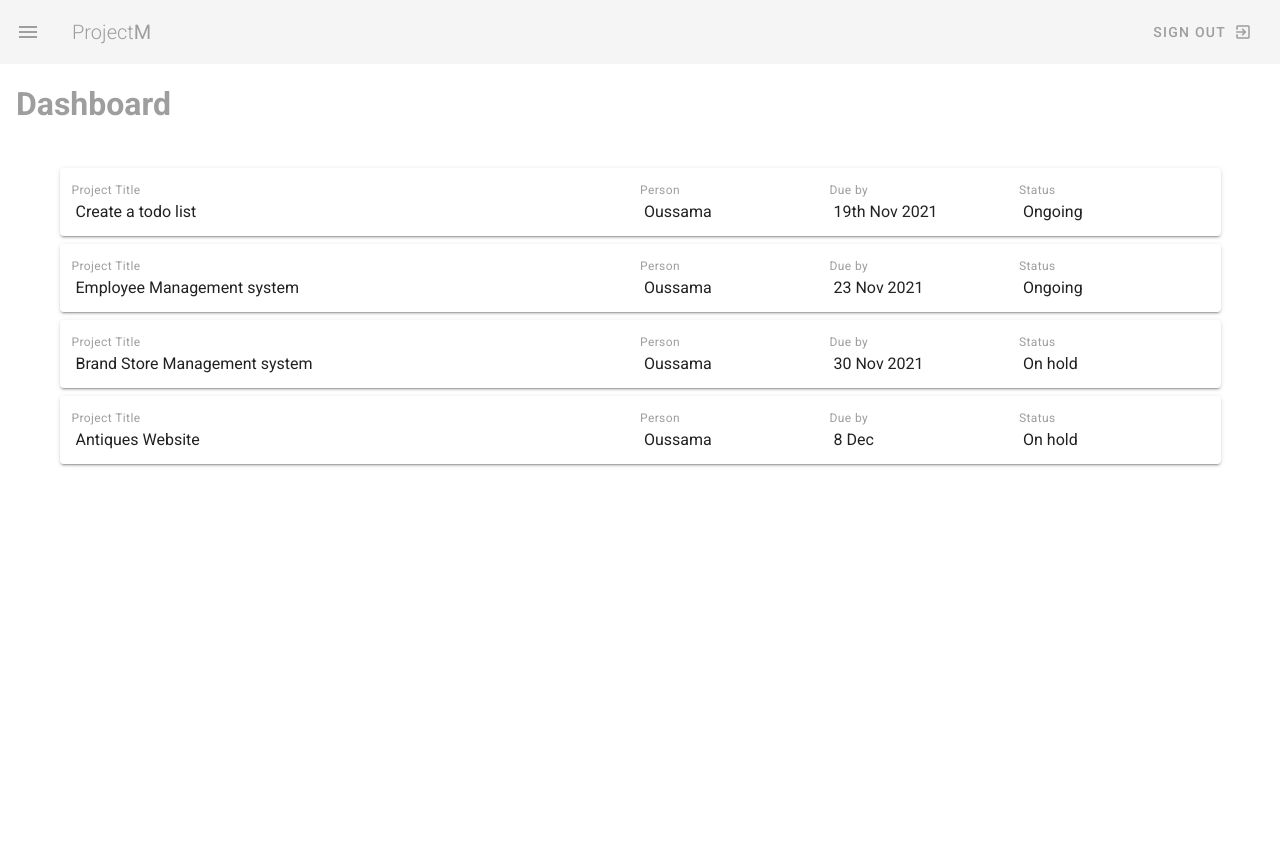
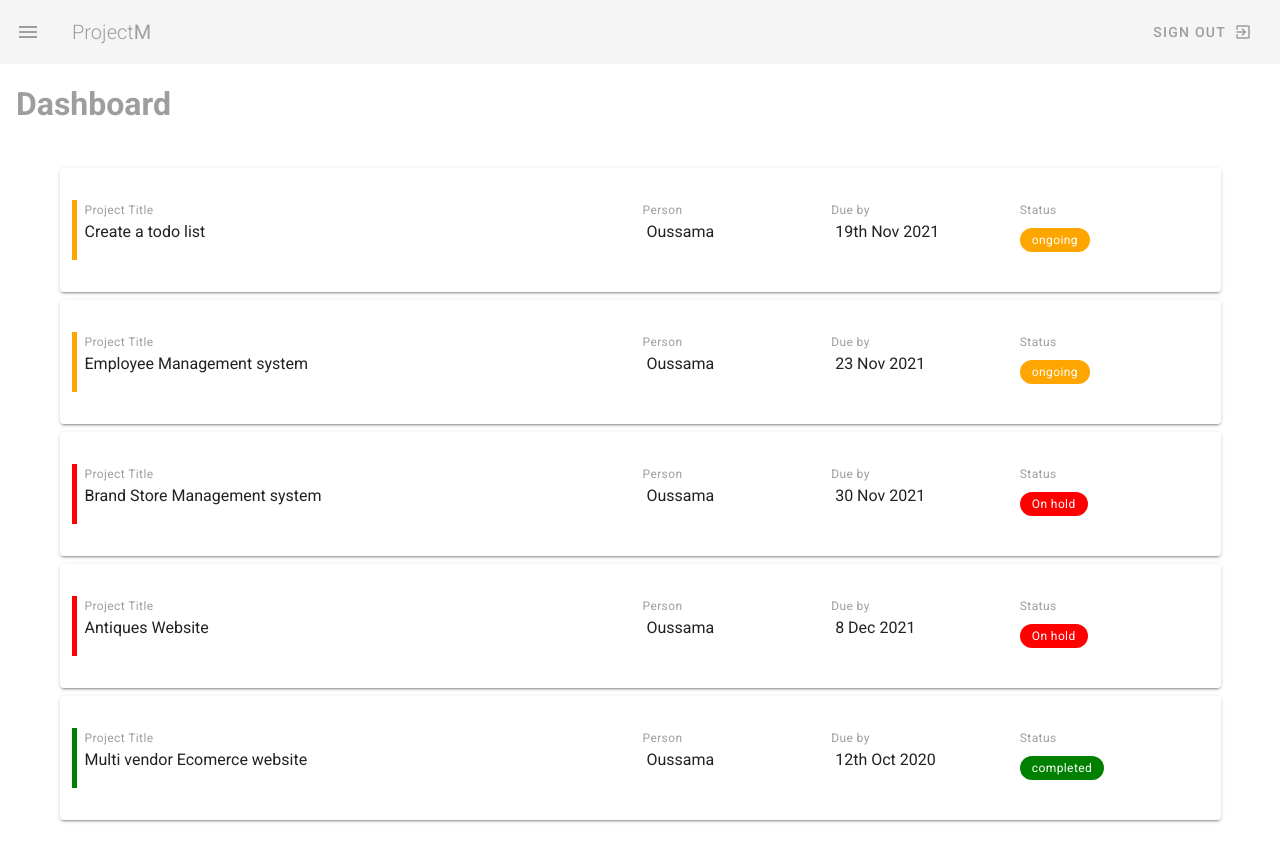
Before and after one commit to Reghay-repo/todo-app-vuetify, a Vue app: page / in a window 1280 px wide. Shown: the top 862 px of the page. Before the commit the page ends 800 px from the top, so only its background shows below. Built offline with nearby package versions, Linux system fonts and the light colour scheme.

Commit message:
stytled project layout and coomponents in dashboard

```diff
--- a/src/views/Dashboard.vue
+++ b/src/views/Dashboard.vue
@@ -3,12 +3,12 @@
     <h1 class="subheading grey--text">Dashboard</h1>
 
     <v-container class="my-5">
-      <v-card  class="pa-3 my-2" v-for="project in projects" :key="project.id">
+      <v-card  class="pa-3 my-2 " v-for="project in projects" :key="project.id">
         <v-container>
-          <v-layout row wrap>
+          <v-layout row wrap :class="`my-2  project ${project.status}`" >
           <v-flex xs12 md6>
-            <div  class="caption grey--text" >Project Title</div>
-            <div class="ml-1">{{ project.title }}</div>
+            <div  class="caption grey--text ml-2 " >Project Title</div>
+            <div class="ml-2">{{ project.title }}</div>
           </v-flex>
           <v-flex xs6 s4 md2 >
             <div  class="caption grey--text">Person</div>
@@ -20,7 +20,15 @@
           </v-flex>
           <v-flex xs2 s4 md2 >
             <div  class="caption grey--text">Status</div>
-            <div class="ml-1">{{ project.status }} </div>
+             <div id="chip-container">
+              <v-chip
+                  pill
+                  small
+                  class="my-2 caption"
+                  text-color="white"
+                  :class="project.status"
+                >{{ project.status }} </v-chip>
+             </div>
           </v-flex>
         </v-layout>
         </v-container>
@@ -36,10 +44,11 @@
     data() {
       return {
         projects : [
-          {id: '1' ,title: 'Create a todo list', person: 'Oussama', due : '19th Nov 2021', status: 'Ongoing'},
-          {id: '2' ,title: 'Employee Management system', person: 'Oussama', due : '23 Nov 2021', status: 'Ongoing'},
+          {id: '1' ,title: 'Create a todo list', person: 'Oussama', due : '19th Nov 2021', status: 'ongoing'},
+          {id: '2' ,title: 'Employee Management system', person: 'Oussama', due : '23 Nov 2021', status: 'ongoing'},
           {id: '3' ,title: 'Brand Store Management system ', person: 'Oussama', due : '30 Nov 2021', status: 'On hold'},
-          {id: '4' ,title: 'Antiques Website', person: 'Oussama', due : '8 Dec', status: 'On hold'}
+          {id: '4' ,title: 'Antiques Website', person: 'Oussama', due : '8 Dec 2021', status: 'On hold'},
+          {id: '5' ,title: 'Multi vendor Ecomerce website', person: 'Oussama', due : '12th Oct 2020', status: 'completed'},
         ]
       }
     }
@@ -47,3 +56,33 @@
 
   }
 </script>
+
+
+
+<style>
+  .project.ongoing {
+    border-left: 5px solid orange;
+
+  }
+
+  #chip-container .v-chip.ongoing {
+    background: orange;
+  }
+
+  .project.hold {
+    border-left: 5px solid red;
+  }
+  #chip-container .v-chip.hold {
+    background: red;
+  }
+
+
+  .project.completed {
+    border-left: 5px solid green;
+  }
+
+  #chip-container .v-chip.completed {
+    background: green;
+  }
+
+</style>
```
